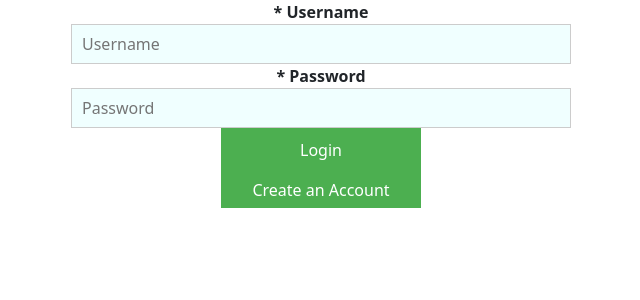
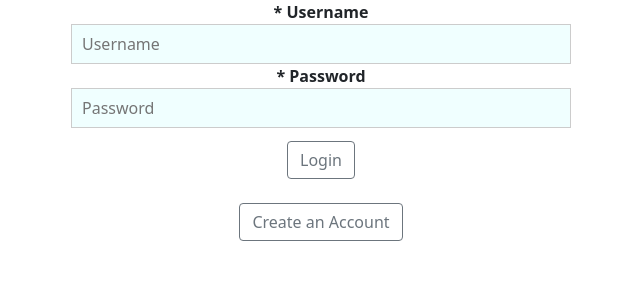
Before and after one commit to hardope/BloodBridge, a Django app: page /authenticate/ in a window 1280 px wide. Shown: the part 56-356 px from the top of the page, without its empty margins (319-959 px from the left). Run offline with Django 4.2, Linux system fonts and the light colour scheme.

Commit message:
chnges to styles on the templates

```diff
--- a/main/static/authenticate.css
+++ b/main/static/authenticate.css
@@ -13,7 +13,16 @@ input{
     background-color: azure;
     border: 1px solid #ccc;
 }
-button{
+.buttons{
+    padding: 5px;
+    margin: 0.5rem;
+}
+
+.buttons #login{
+    margin-bottom: 1.5rem;
+}
+
+/* button{
     width: 200px;
     padding: 10px;
     height: 40px;
@@ -22,7 +31,7 @@ button{
     border-radius: 15px;
     background-color: #4CAF50;
     color: white;
-}
+} */
 .blocks{
     display: none;
 }
--- a/main/templates/0-authenticate.html
+++ b/main/templates/0-authenticate.html
@@ -13,12 +13,11 @@
             <label for="password"><b>* Password</b></label><br>
             <input type="password" name="password" id="password" placeholder="Password">
         </div>
-        <div>
-            <button id="login" onclick="sign_in()">Login</button>
+        <div class="buttons">
+            <button class="btn btn-outline-secondary" id="login" onclick="sign_in()">Login</button>
+            <button class="btn btn-outline-secondary" onclick="toggle('#sign_up')">Create an Account</button>
         </div>
-        <div>
-            <button onclick="toggle('#sign_up')">Create an Account</button>
-        </div>
+
     </div>
 
     <div id="sign_up" class="blocks">
@@ -39,11 +38,10 @@
             <label for="confirm_password"><b>* Confirm Password</b></label><br>
             <input type="password" name="confirm_password" id="confirm_password" placeholder="Confirm Password">
         </div>
-        <div>
-            <button id="sign_up" onclick="sign_up()">Sign Up</button>
-        </div>
-        <div>
-            <button onclick="toggle('#login')">Have an account?, Login</button>
+
+        <div class="buttons">
+            <button class="btn btn-outline-secondary"id="sign_up" onclick="sign_up()">Sign Up</button>
+            <button class="btn btn-outline-secondary" onclick="toggle('#login')">Have an account?, Login</button>
         </div>
     </div>
 
@@ -61,7 +59,7 @@
             <label for="otp"><b>* OTP</b></label><br>
             <input type="text" name="otp" id="otp" placeholder="OTP">
         </div>
-        <div>
+        <div class="buttons">
             <button id="verify_otp" onclick="verify_otp()">Verify OTP</button>
         </div>
     </div>
--- a/main/templates/authenticate.html
+++ b/main/templates/authenticate.html
@@ -52,10 +52,10 @@
             <input type="password" name="confirm_password" id="confirm_password" placeholder="Confirm Password">
         </div>
         <div>
-            <button id="sign_up" onclick="sign_up()">Sign Up</button>
+            <button class="btn btn-outline-danger" id="sign_up" onclick="sign_up()">Sign Up</button>
         </div>
         <div>
-            <button onclick="toggle('#login')">Have an account?, Login</button>
+            <button  class="btn btn-outline-danger" onclick="toggle('#login')">Have an account?, Login</button>
         </div>
     </div>
 
```
